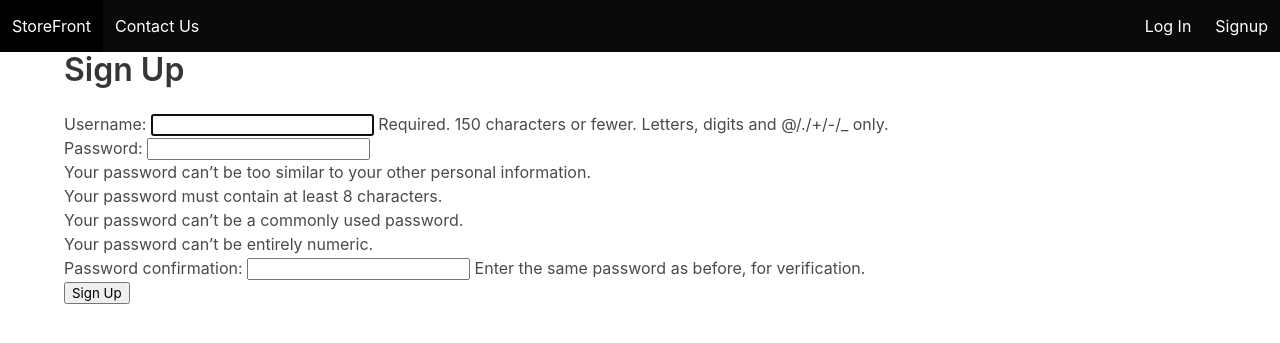
After one commit to RickHayden/StoreFront, a Django app: page /accounts/signup/ in a window 1280 px wide. The commit adds this page. Shown: the top 343 px of the page. Run offline with Django 4.2, Linux system fonts and the light colour scheme.

Commit message:
user model

```diff
--- a/main_app/models.py
+++ b/main_app/models.py
@@ -2,6 +2,7 @@ from sys import maxsize
 from unittest.util import _MAX_LENGTH
 from django.db import models
 import time
+from django.contrib.auth.models import User
 # from accounts.models import Account
 
 # Create your models here.
@@ -12,6 +13,7 @@ class Merch(models.Model):
     img = models.CharField(max_length=450)
     bio = models.TextField(max_length=800)
     created_at = models.DateTimeField(auto_now_add=True)
+    user = models.ForeignKey(User, on_delete=models.CASCADE, default=1)
 
     def __str__(self):
         return self.name
@@ -27,6 +29,7 @@ class Review(models.Model):
     rating = models.IntegerField(default=0)
     created = models.DateTimeField(auto_now_add=True)
     # modified = models.DateTimeField()
+    user = models.ForeignKey(User, on_delete=models.CASCADE, default=1)
     merch = models.ForeignKey(Merch, on_delete=models.CASCADE, related_name="reviews")
 
     # def save(self, *args, **kwargs):
--- a/main_app/templates/base.html
+++ b/main_app/templates/base.html
@@ -23,10 +23,23 @@
                 </a>
             </div>
             <div class="navbar-menu navbar-start">
-                <a class="navbar-item" href="/merch">Merchandise</a>
+                <a class="navbar-item" href="/contactus">Contact Us</a>
             </div>
             <div class="navbar-menu navbar-end">
-                <a class="navbar-item" href="/contactus">Contact Us</a>
+                {% if user.is_authenticated %}
+                <div class="navbar-menu navbar-start">
+                    <a class="navbar-item" href="{% url 'merch' %}">Merchandise</a>
+                </div>
+                <div class="navbar-menu navbar-end">
+                        <span class="navbar-item">Welcome: {{user.username}}</span>
+                        <a class="navbar-item" href="{% url 'logout' %}">Logout</a>
+                    </div>
+                {% else %}
+                    <div class="navbar-menu navbar-end">
+                        <a class="navbar-item" href="{% url 'login' %}">Log In</a>
+                        <a class="navbar-item" href="{% url 'signup' %}">Signup</a>
+                    </div>
+                {% endif %}
             </div>
         </nav>
         <div class="container">
--- a/main_app/templates/merch_detail.html
+++ b/main_app/templates/merch_detail.html
@@ -46,8 +46,8 @@
         {% for review in merch.reviews.all %}
             <div class="review">
                 <span>{{forloop.counter}}</span>
-                <span><b>{{review.content}}</b></span>
-                <span>{{review.rating}}/10</span>
+                <span><b>"{{review.user}}" says: {{review.content}}</b></span>
+                <span>{{review.rating}}/5</span>
                 <span>{{review.created}}</span>
                 <!-- <span>{{review.modified}}</span> -->
             </div>
@@ -80,7 +80,7 @@
                 name="rating"
                 placeholder="-/10"
                 min = "1"
-                max = "10"
+                max = "5"
                 required
             />
         </div>
--- /dev/null
+++ b/main_app/templates/registration/signup.html
@@ -0,0 +1,10 @@
+{% extends 'base.html' %} {% block content %}
+
+<h1 class="title">Sign Up</h1>
+<form method="post" action="{% url 'signup' %}">
+    {% csrf_token %} {{ form.as_p }}
+    <input type="submit" class="btn" value="Sign Up" />
+    <input type="hidden" name="next" value="{{ next }}" />
+</form>
+
+{% endblock %}
--- a/main_app/urls.py
+++ b/main_app/urls.py
@@ -12,5 +12,6 @@ urlpatterns = [
     path('merch/<int:pk>/update', views.MerchUpdate.as_view(), name = "merch_update"),
     path('merch/<int:pk>/delete', views.MerchDelete.as_view(), name = "merch_delete"),
     path('merch/<int:pk>/reviews/new/', views.ReviewCreate.as_view(), name = "review_create"),
-    path('wishlists/<int:pk>/merchs/<int:merch_pk>/', views.WishlistMerchAssoc.as_view(), name= "wishlist_merch_assoc")
+    path('wishlists/<int:pk>/merchs/<int:merch_pk>/', views.WishlistMerchAssoc.as_view(), name= "wishlist_merch_assoc"),
+    path('accounts/signup/', views.Signup.as_view(), name = "signup")
 ]
--- a/main_app/views.py
+++ b/main_app/views.py
@@ -1,3 +1,7 @@
+from django.contrib.auth import login
+from django.contrib.auth.forms import UserCreationForm
+from django.contrib.auth.decorators import login_required
+from django.utils.decorators import method_decorator
 from django.shortcuts import render, redirect
 from django.views import View
 from django.http import HttpResponse
@@ -6,6 +10,7 @@ from .models import Merch, Review, Wishlist
 from django.views.generic.edit import CreateView, UpdateView, DeleteView
 from django.views.generic import DetailView
 from django.urls import reverse
+
 
 # Create your views here.
 
@@ -88,7 +93,7 @@ class ReviewCreate(View):
 
 
 
-
+@method_decorator(login_required, name='dispatch')
 class WishlistMerchAssoc(View):
 
     def get(self, request, pk, merch_pk):
@@ -103,3 +108,23 @@ class WishlistMerchAssoc(View):
             # add to the join table the given merch_id
             Wishlist.objects.get(pk=pk).merchs.add(merch_pk)
         return redirect('home')
+
+
+
+
+class Signup(View):
+    # show a form to fill out
+    def get(self, request):
+        form = UserCreationForm()
+        context = {"form": form}
+        return render(request, "registration/signup.html", context)
+    # on form submit, validate the form and login the user.
+    def post(self, request):
+        form = UserCreationForm(request.POST)
+        if form.is_valid():
+            user = form.save()
+            login(request, user)
+            return redirect("merch")
+        else:
+            context = {"form": form}
+            return render(request, "registration/signup.html", context)
--- a/storefront_project/settings.py
+++ b/storefront_project/settings.py
@@ -124,3 +124,6 @@ STATICFILES_DIRS = [os.path.join(BASE_DIR,'main_app/static')]
 # https://docs.djangoproject.com/en/4.1/ref/settings/#default-auto-field
 
 DEFAULT_AUTO_FIELD = 'django.db.models.BigAutoField'
+
+LOGIN_REDIRECT_URL = '/merch/'
+LOGOUT_REDIRECT_URL = '/'
--- a/storefront_project/urls.py
+++ b/storefront_project/urls.py
@@ -18,5 +18,6 @@ from django.urls import path, include
 
 urlpatterns = [
     path('admin/', admin.site.urls),
-    path('', include('main_app.urls'))
+    path('', include('main_app.urls')),
+    path('accounts/', include('django.contrib.auth.urls')),
 ]
```
Also changed, not shown: main_app/templates/home.html (+11 -6 lines), main_app/templates/registration/login.html (added, +10 -0 lines), main_app/migrations/0013_merch_user.py (added), main_app/migrations/0014_review_user.py (added), main_app/migrations/0015_remove_review_user.py (added), main_app/migrations/0016_review_user.py (added).
